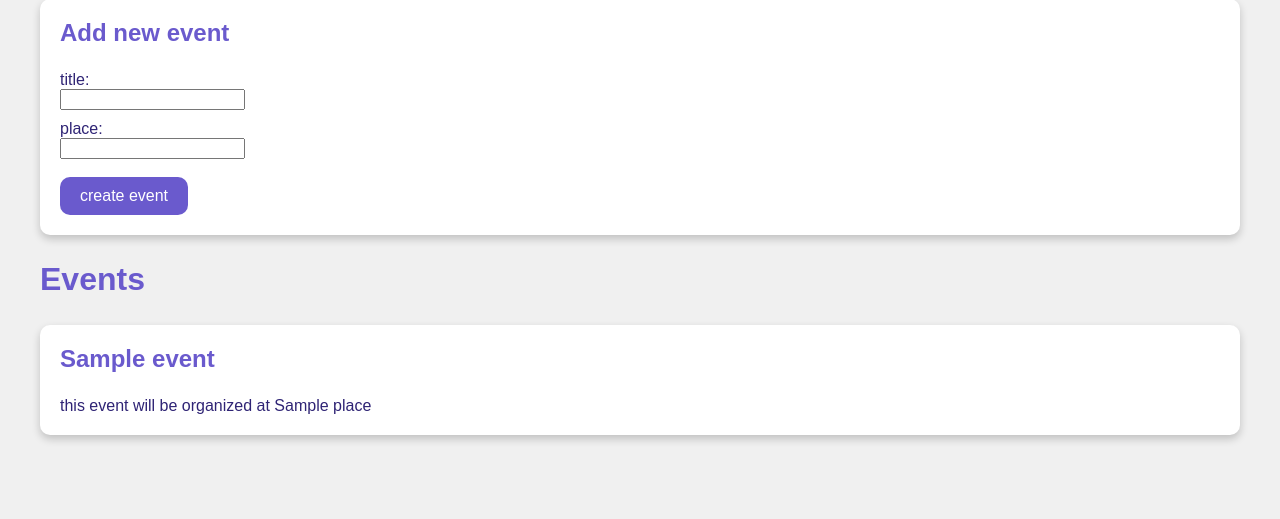
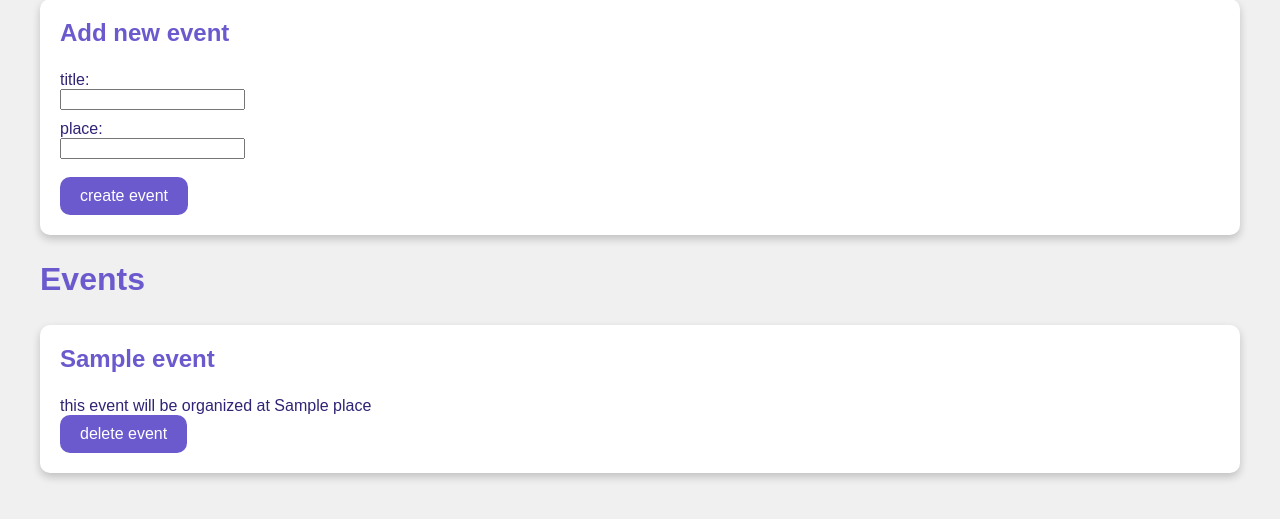
Before and after one commit to reettap/snackRSVP, a Flask app: template templates/index.html in a window 1280 px wide. Shown: the part 243-762 px from the top of the page. Run offline with Flask 3, Linux system fonts and the light colour scheme; the visitor is signed in with stand-in values (Sample User, id 1); the template is opened without the code that fills it: most values are stand-ins (such as "Sample title", 1, 10 or a date in 2020).

Commit message:
delete event

```diff
--- a/app.py
+++ b/app.py
@@ -28,6 +28,22 @@ def new_event():
 def event(event_id):
     event = events.get_event(event_id)
     return "there is an event"
+
+@app.route("/delete_event/<int:event_id>", methods=["GET", "POST"])
+def remove_event(event_id):
+    event = events.get_event(event_id)
+    if not event:
+        abort(404)
+
+    if request.method == "GET":
+        return render_template("delete_event.html", event=event)
+
+    if request.method == "POST":
+        if "delete" in request.form:
+            events.delete_event(event_id)
+            return redirect("/")
+        else:
+            return redirect("/event/" + str(event_id))
 
 @app.route("/register")
 def register():
--- a/events.py
+++ b/events.py
@@ -9,3 +9,7 @@ def add_event(title, place, user_id):
 def get_event(event_id):
     sql = "SELECT id, title, place FROM events WHERE id = ?"
     return db.query(sql, [event_id])[0]
+
+def delete_event(event_id):
+    sql = "DELETE FROM events WHERE id = ?"
+    db.execute(sql, [event_id])
--- a/templates/index.html
+++ b/templates/index.html
@@ -16,8 +16,8 @@
       <a href="/logout" class="button">log out</a>
     </p>
     {% else %}
-    <a href="register" class="button">register</a>
-    <a href="login" class="button">log in</a>
+    <a href="/register" class="button">register</a>
+    <a href="/login" class="button">log in</a>
     {% endif %}
   </div>
   {% if session.username %}
@@ -44,6 +44,9 @@
   <p>
     this event will be organized at {{ event.place }}
   </p>
+  {% if session.user_id == event.user_id %}
+  <a href="/delete_event/{{ event.id }}" class="button">delete event</a>
+  {% endif %}
 </div>
 {% endfor %}
 
```
Also changed, not shown: templates/delete_event.html (added, +8 -0 lines).
